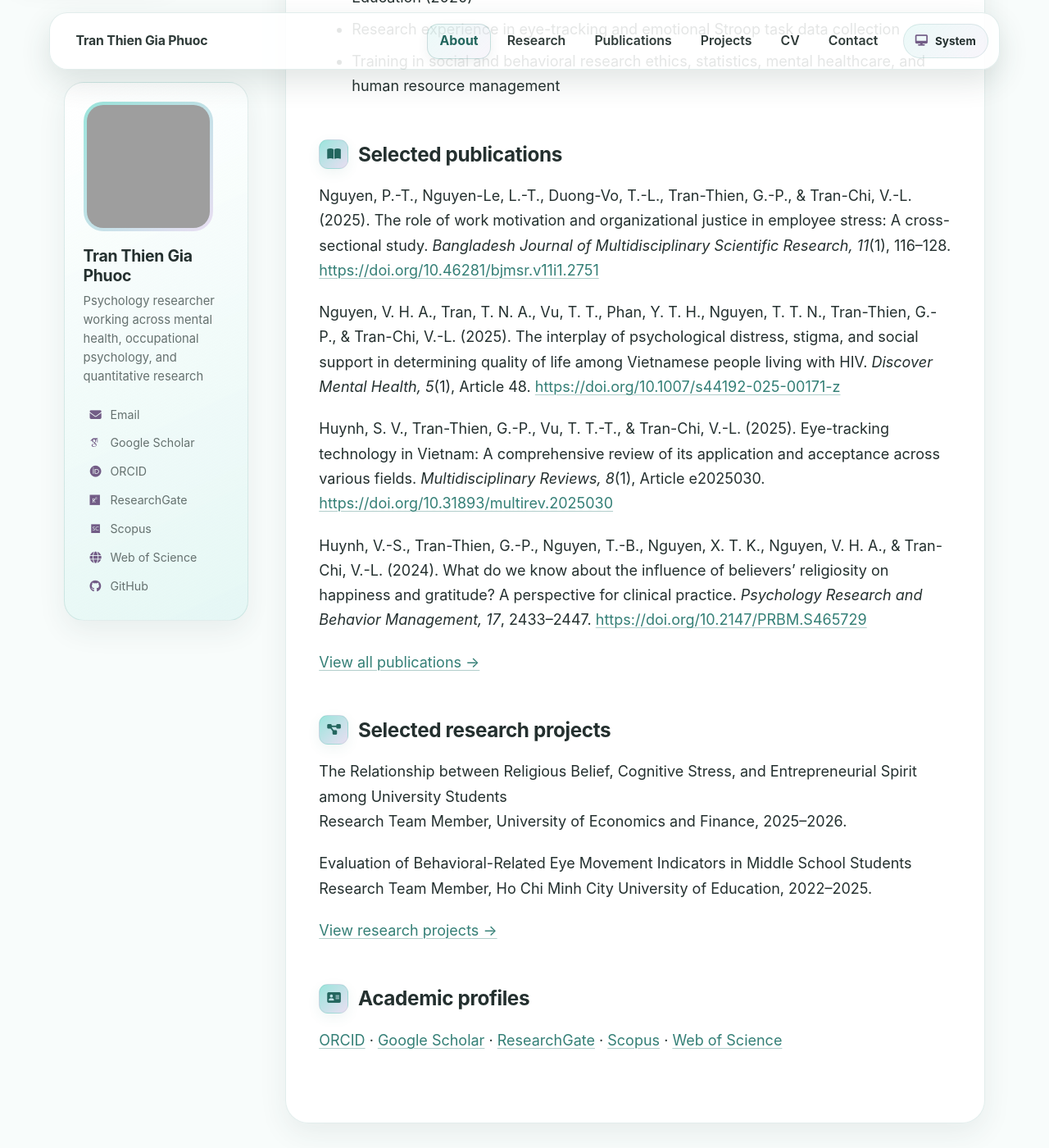
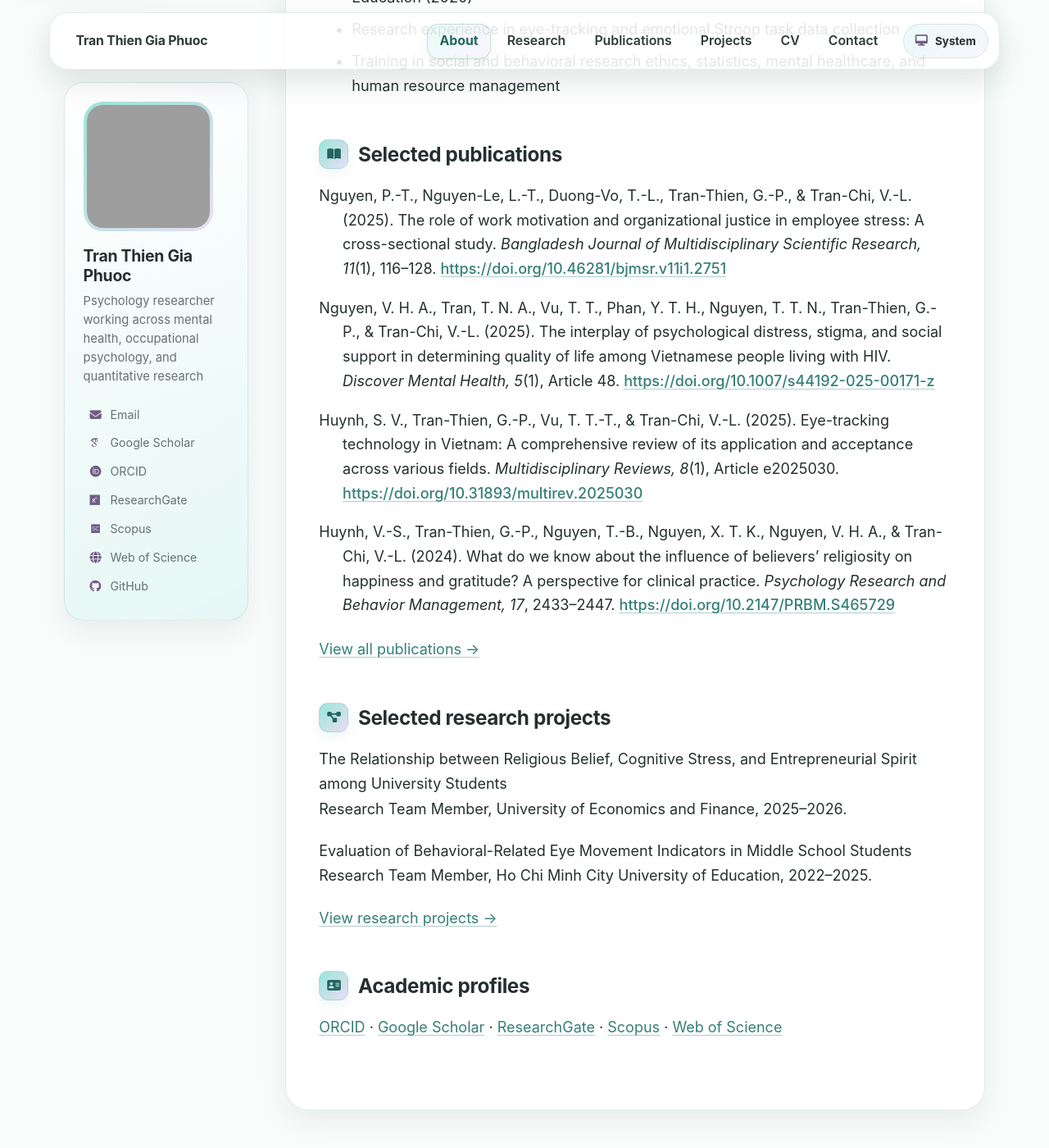
Before and after one commit to ttgpPsychMH/ttgpPsychMH.github.io, a Jekyll site: the page built from _pages/about.md, in a window 1280 px wide and 1400 px high, scrolled down 1097 px. Shown: the whole window at 82% size. Built offline with Jekyll 4.4.1, drawn with Linux system fonts in a browser that asks for light colours; some web fonts are replaced; a script that is not in the unit is left out; grey boxes are pictures that could not be loaded.

Commit message:
Style selected publications as APA 7 references

```diff
--- a/_sass/custom.scss
+++ b/_sass/custom.scss
@@ -1292,3 +1292,40 @@ pre {
     z-index: 30;
   }
 }
+
+
+/* ==========================================================================
+   SELECTED PUBLICATIONS — APA 7 REFERENCE STYLE
+   ========================================================================== */
+
+.selected-publications {
+  margin: 0.9rem 0 1.35rem;
+}
+
+.selected-publications p {
+  margin: 0 0 1rem !important;
+  padding-left: 1.6rem;
+  text-indent: -1.6rem;
+  font-style: normal;
+  font-weight: 400;
+  line-height: 1.65;
+}
+
+.selected-publications p:last-child {
+  margin-bottom: 0 !important;
+}
+
+.selected-publications em {
+  font-style: italic;
+  font-weight: 400;
+}
+
+.selected-publications strong {
+  font-weight: 400;
+}
+
+.selected-publications a {
+  overflow-wrap: anywhere;
+  font-style: normal;
+  font-weight: 500;
+}
```
